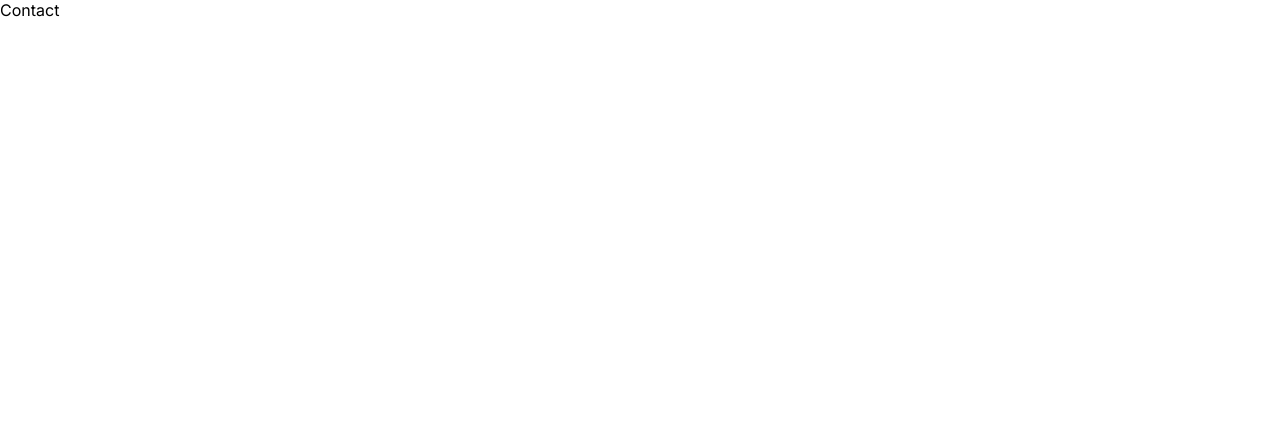
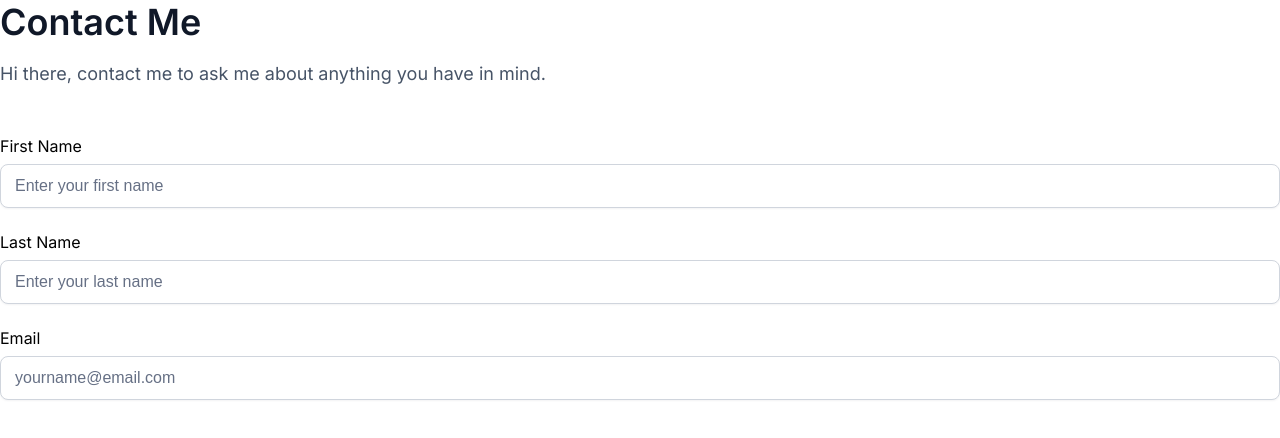
Before and after one commit to taiwonaf/linktree, a React (Create React App) app: page /contact in a window 1280 px wide. Shown: the top 438 px of the page. Built offline with nearby package versions, Linux system fonts and the light colour scheme.

Commit message:
feat: added input fields

```diff
--- a/src/Pages/Contact.jsx
+++ b/src/Pages/Contact.jsx
@@ -1,8 +1,42 @@
-import React from 'react'
+import React from 'react';
+import ContactHeader from '../components/contact/ContactHeader';
+import Input from '../components/contact/Input';
 
 const Contact = () => {
+    const inputFields = [
+        {
+            label: 'First Name',
+            type: 'text',
+            holder: 'Enter your first name',
+            forItem: 'fname',
+            id: 'first_name'
+        },
+        {
+            label: 'Last Name',
+            type: 'text',
+            holder: 'Enter your last name',
+            forItem: 'lname',
+            id: 'last_name'
+        },
+        {
+            label: 'Email',
+            type: 'email',
+            holder: 'yourname@email.com',
+            forItem: 'email',
+            id: 'email'
+        }
+    ]
   return (
-    <div>Contact</div>
+    <div className='contact'>
+        <ContactHeader />
+        {
+            inputFields.map((inputItem, index) => {
+                return (
+                <Input inputField={inputItem} key={index} />
+                )
+            })
+        }
+    </div>
   )
 }
 
--- /dev/null
+++ b/src/components/contact/ContactHeader.jsx
@@ -0,0 +1,11 @@
+import './styles/contactheader.css';
+const ContactHeader = () => {
+  return (
+    <div className="contact-heading">
+        <h2>Contact Me</h2>
+        <p>Hi there, contact me to ask me about anything you have in mind.</p>
+    </div>
+  )
+}
+
+export default ContactHeader
--- /dev/null
+++ b/src/components/contact/Input.jsx
@@ -0,0 +1,13 @@
+import './styles/input.css';
+
+const Input = ({inputField}) => {
+    const {label, type, holder, forItem,id} = inputField;
+  return (
+    <div className='form-input'>
+        <label htmlFor={forItem}>{label}</label>
+        <input type={type} placeholder={holder}/>
+    </div>
+  )
+}
+
+export default Input
--- /dev/null
+++ b/src/components/contact/styles/contactheader.css
@@ -0,0 +1,19 @@
+.contact-heading {
+    margin-bottom:  48px;
+}
+.contact-heading h2 {
+    color: #101828;
+    font-size: 36px;
+    font-weight: 600;
+    text-transform: capitalize;
+    line-height: 44px;
+    margin-bottom: 16px;
+}
+
+.contact-heading p {
+    font-weight: 400;
+    font-size: 18px;
+    line-height: 28px;
+    color: #475467;
+    font-style: normal;
+}
--- /dev/null
+++ b/src/components/contact/styles/input.css
@@ -0,0 +1,31 @@
+.form-input {
+    display: flex;
+    flex-direction: column;
+    align-items: flex-start;
+    justify-content: center;
+    gap: 8px;
+    margin-bottom: 24px;
+}
+
+.form-input lable {
+    font-size: 14px;
+    font-weight: 500;
+    line-height: 20px;
+    color: #344054;
+}
+
+.form-input input {
+    width: 100%;
+    box-shadow: 0px 1px 2px rgba(16, 24, 40, 0.05);
+    border: 1px solid #D0D5DD;
+    padding: 10px 14px;
+    height: 44px;
+    border-radius: 8px;
+}
+
+.form-input input::placeholder {
+    font-size: 16px;
+    font-weight: 400;
+    line-height: 24px;
+    color: #667085;
+}
```
